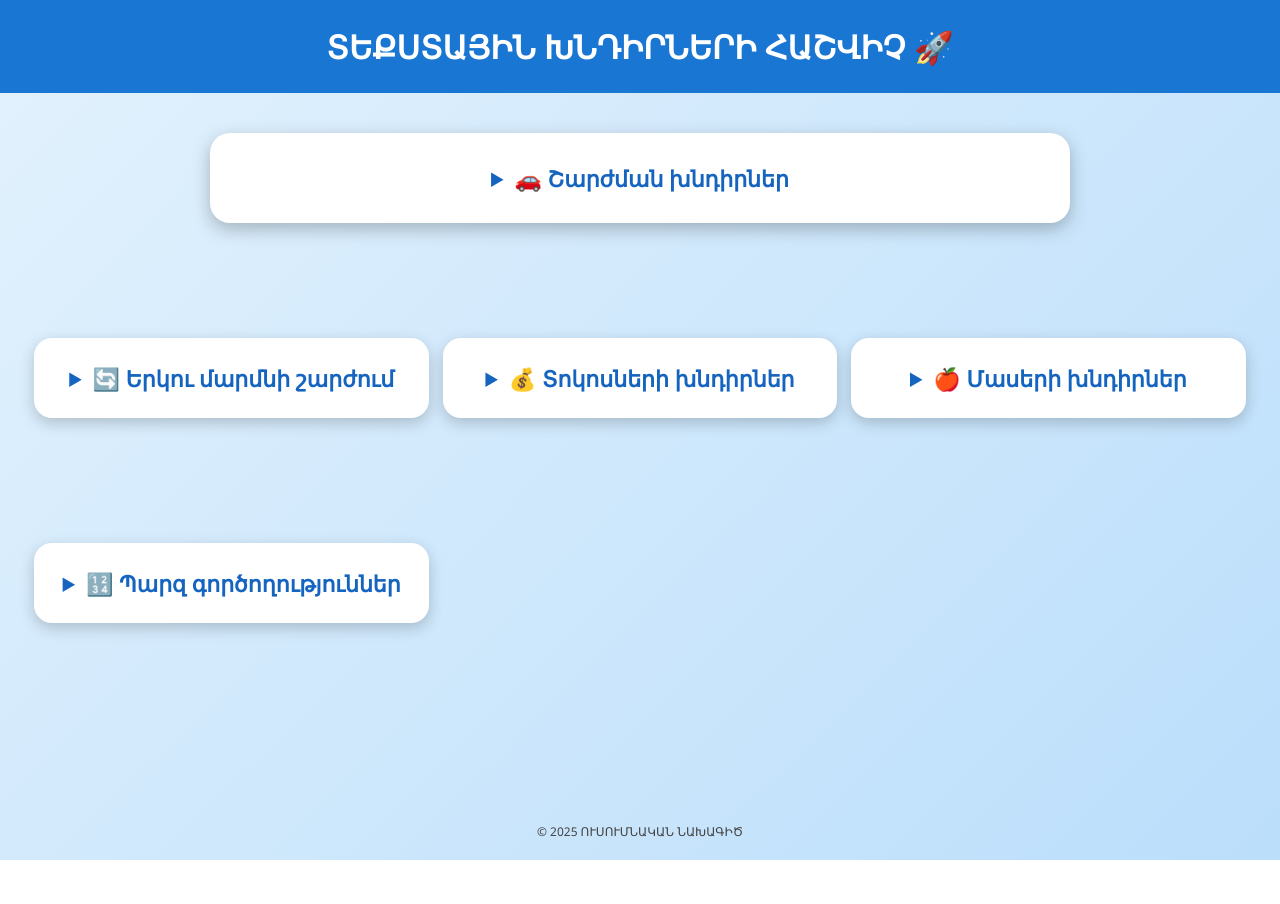
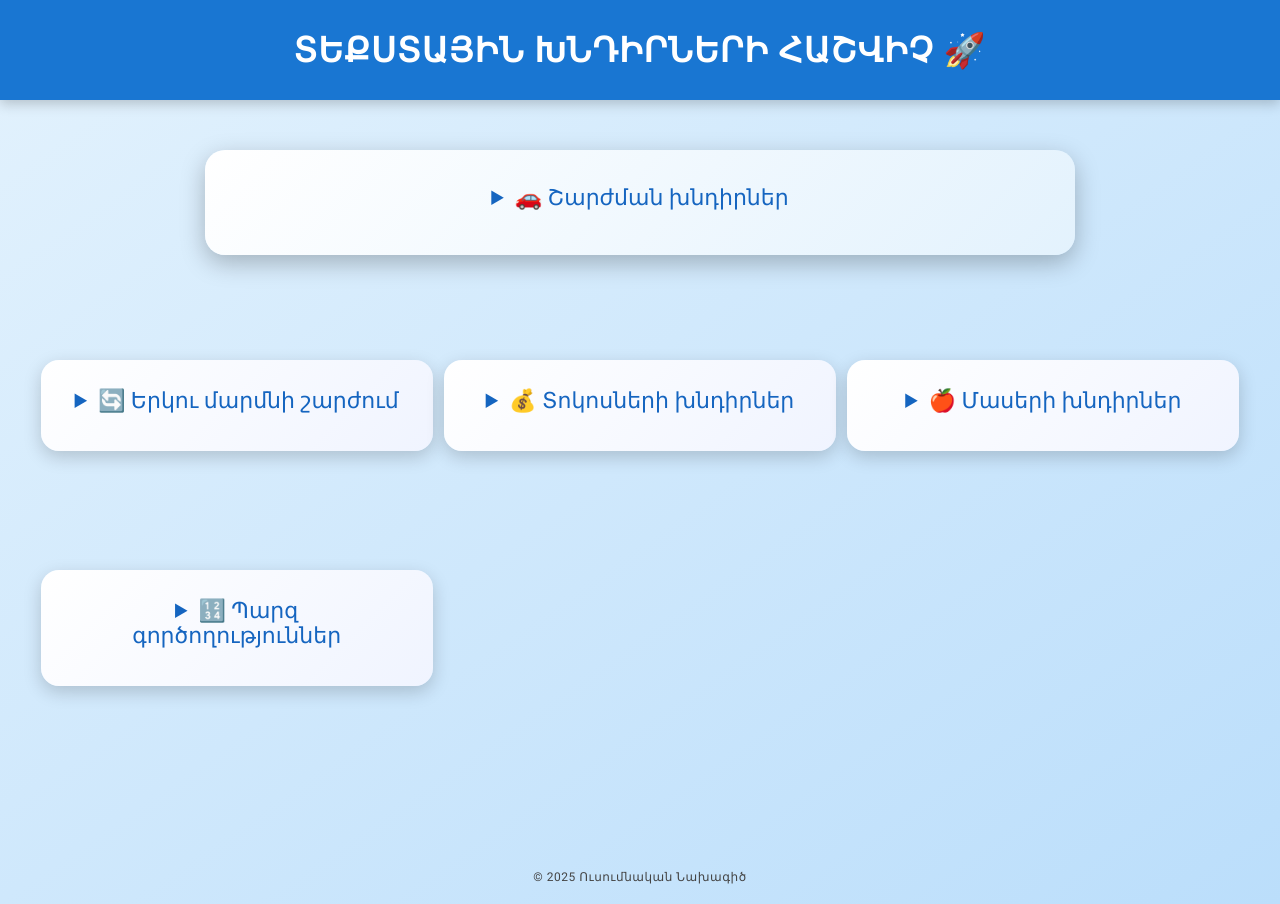
Before and after one commit to Dproc2/Math-Helper, a plain HTML site: page index.html in a window 1280 px wide. Before the commit the page ends 860 px from the top, so only its background shows below. Drawn offline with Linux system fonts and the light colour scheme.

Commit message:
Update index.html

```diff
--- a/index.html
+++ b/index.html
@@ -4,85 +4,127 @@
 <meta charset="UTF-8">
 <meta name="viewport" content="width=device-width, initial-scale=1.0">
 <title>Մաթեմատիկական Խնդիրների Օգնական</title>
+<link href="https://fonts.googleapis.com/css2?family=Roboto:wght@400;500;700&display=swap" rel="stylesheet">
 <style>
+/* Body և header */
 body {
-  font-family: "Segoe UI", sans-serif;
+  font-family: 'Roboto', sans-serif;
   margin: 0;
   padding: 0;
-  background: linear-gradient(135deg, #e3f2fd, #bbdefb);
+  background: linear-gradient(145deg, #e3f2fd, #bbdefb);
   color: #222;
 }
 header {
   text-align: center;
   background: #1976d2;
   color: white;
-  padding: 25px 0;
-  font-size: 32px;
-  font-weight: bold;
+  padding: 30px 0;
+  font-size: 34px;
+  font-weight: 700;
+  letter-spacing: 1px;
+  box-shadow: 0 4px 12px rgba(0,0,0,0.2);
 }
+
+/* Dashboard layout */
 .dashboard {
   display: grid;
   grid-template-columns: repeat(auto-fit, minmax(300px, 1fr));
   grid-auto-rows: minmax(180px, auto);
-  gap: 25px;
-  padding: 40px;
+  gap: 30px;
+  padding: 50px;
   justify-items: center;
   align-items: start;
 }
-/* Գլխավոր քարտ (Շարժման խնդիրներ) լայն */
+
+/* Main card */
 .main-card {
   grid-column: 1 / -1;
   width: 90%;
   max-width: 800px;
-  background: white;
+  background: linear-gradient(135deg, #ffffff, #e3f2fd);
   border-radius: 20px;
-  box-shadow: 0 6px 18px rgba(0,0,0,0.25);
-  padding: 30px;
+  box-shadow: 0 8px 25px rgba(0,0,0,0.25);
+  padding: 35px;
   text-align: center;
   font-size: 20px;
+  transition: transform 0.3s, box-shadow 0.3s;
 }
+.main-card:hover {
+  transform: translateY(-5px);
+  box-shadow: 0 12px 35px rgba(0,0,0,0.35);
+}
+
+/* Other cards */
 .card {
-  background: white;
+  background: linear-gradient(135deg, #ffffff, #f0f4ff);
   border-radius: 18px;
-  box-shadow: 0 5px 15px rgba(0,0,0,0.2);
-  padding: 25px;
+  box-shadow: 0 6px 18px rgba(0,0,0,0.18);
+  padding: 28px;
   width: 90%;
   max-width: 400px;
   text-align: center;
-  transition: transform 0.3s;
+  transition: transform 0.3s, box-shadow 0.3s;
   font-size: 18px;
 }
-.card:hover, .main-card:hover { transform: scale(1.03); }
+.card:hover {
+  transform: translateY(-4px);
+  box-shadow: 0 10px 28px rgba(0,0,0,0.25);
+}
+
+/* Summary titles */
 .card summary, .main-card summary {
   font-size: 22px;
-  font-weight: bold;
+  font-weight: 500;
   color: #1565c0;
   cursor: pointer;
+  margin-bottom: 10px;
 }
+
+/* Inputs and buttons */
 input, select {
   width: 95%;
-  padding: 8px;
-  margin: 6px 0;
-  border-radius: 6px;
+  padding: 10px;
+  margin: 8px 0;
+  border-radius: 8px;
   border: 1px solid #ccc;
+  font-size: 16px;
 }
 button {
   background: #1565c0;
   color: white;
   border: none;
-  padding: 10px 18px;
-  border-radius: 8px;
+  padding: 12px 20px;
+  border-radius: 10px;
   cursor: pointer;
-  margin-top: 8px;
+  margin-top: 10px;
+  font-size: 16px;
+  font-weight: 500;
+  transition: background 0.3s;
+}
+button:hover {
+  background: #0d47a1;
+}
+.result {
+  margin-top: 14px;
+  font-weight: bold;
   font-size: 16px;
 }
-button:hover { background: #0d47a1; }
-.result { margin-top: 12px; font-weight: bold; font-size: 16px; }
+
+/* Footer */
 footer {
   text-align: center;
   font-size: 12px;
   color: #444;
-  margin: 60px 0 20px 0;
+  margin: 70px 0 20px 0;
+  letter-spacing: 0.5px;
+}
+
+/* Responsive tweaks */
+@media(max-width: 650px){
+  .dashboard {
+    padding: 30px 20px;
+    gap: 20px;
+  }
 }
 </style>
 </head>
@@ -92,7 +134,7 @@ footer {
 
 <div class="dashboard">
 
-  <!-- Գլխավոր քարտ -->
+  <!-- Main card -->
   <details class="main-card">
     <summary>🚗 Շարժման խնդիրներ</summary>
     <label>Ճանապարհ (S, կմ):</label>
@@ -105,7 +147,7 @@ footer {
     <div class="result" id="motionResult"></div>
   </details>
 
-  <!-- Մյուս քարտերը -->
+  <!-- Other cards -->
   <details class="card">
     <summary>🔄 Երկու մարմնի շարժում</summary>
     <p><b>Ընտրիր տեսակը.</b></p>
@@ -161,7 +203,7 @@ footer {
 
 </div>
 
-<footer>© 2025 ՈՒՍՈՒՄՆԱԿԱՆ ՆԱԽԱԳԻԾ</footer>
+<footer>© 2025 Ուսումնական Նախագիծ</footer>
 
 <script>
 function calcMotion() {
```
